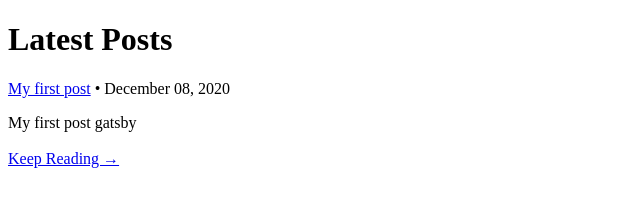
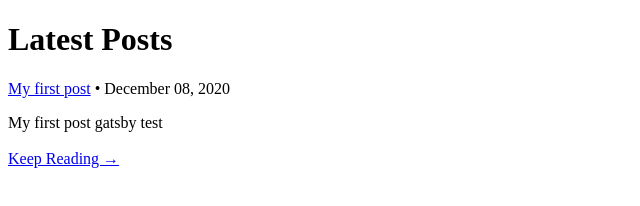
Before and after one commit to MicDeb/gatsby-netlify-okta-example, a Gatsby site: page /blog in a window 1280 px wide. Shown: the full height of the page, 0-640 px from the left. Built offline with nearby package versions, Linux system fonts and the light colour scheme; Gatsby itself is replaced by a stand-in of ours.

Commit message:
Update Blog “my-first-post”

```diff
--- a/blog/my-first-post.md
+++ b/blog/my-first-post.md
@@ -3,4 +3,4 @@
 date: 2020-12-08T20:22:11.125Z
 title: My first post
 ---
-My first post gatsby
+My first post gatsby test
```
